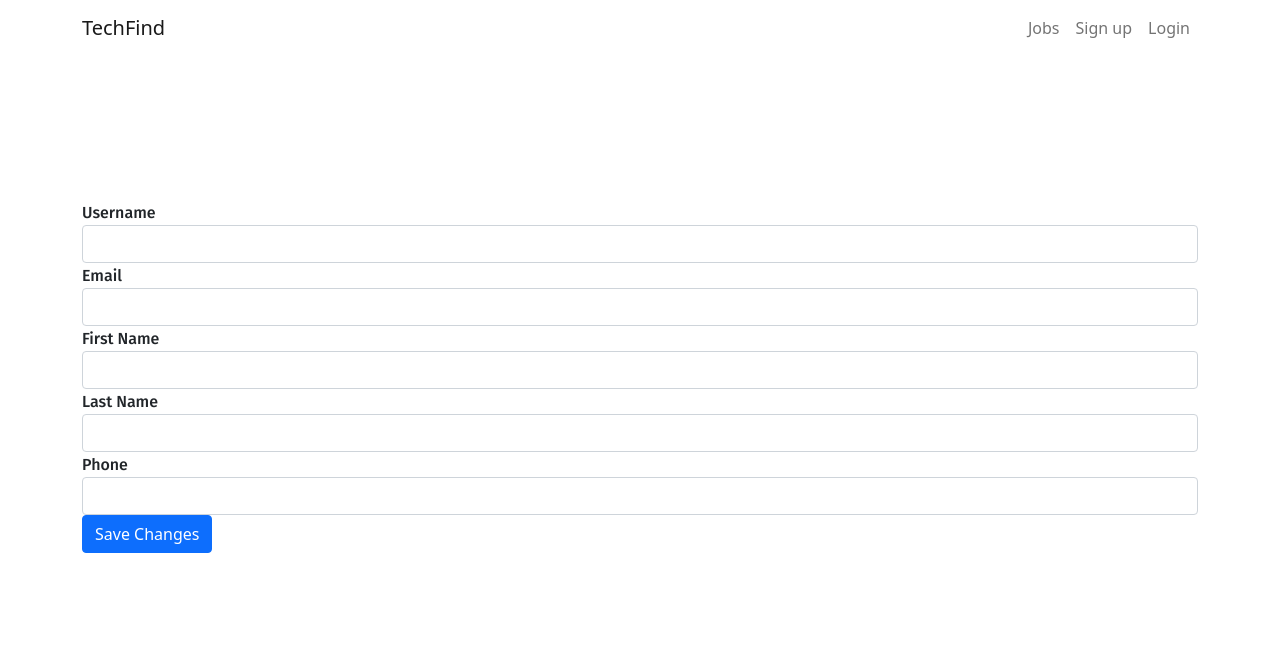
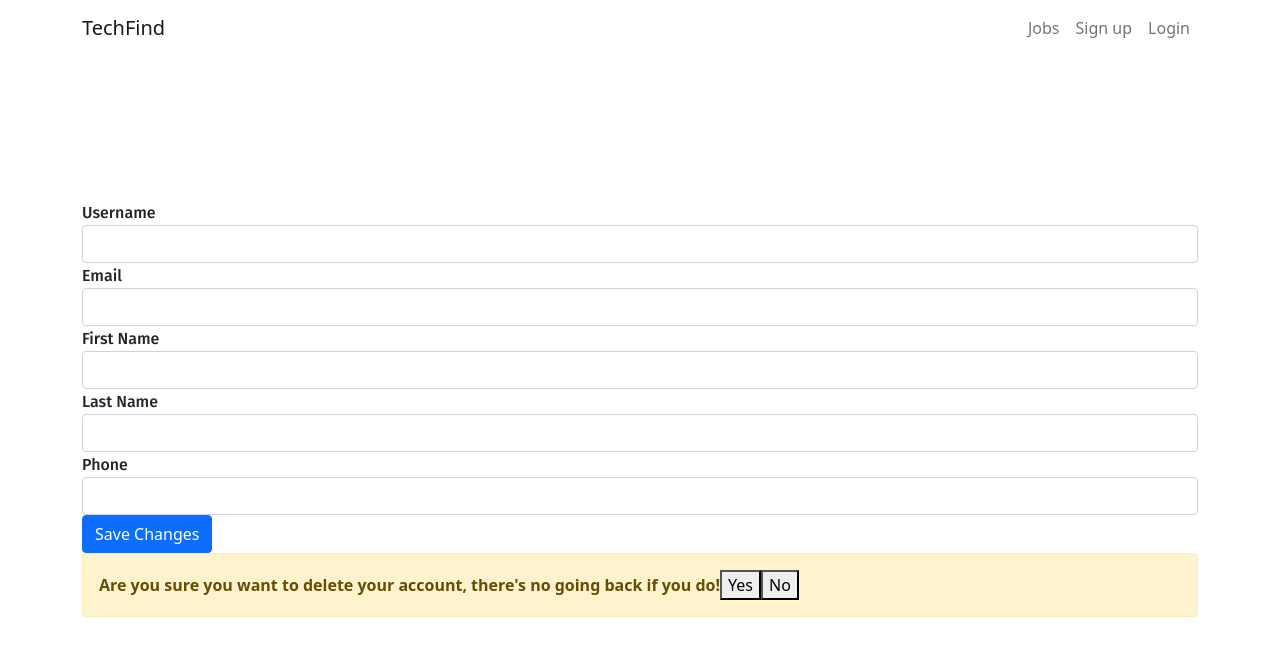
Before and after one commit to BJB-Team/TechFind-Frontend, a React (Create React App) app: page /finder-edit in a window 1280 px wide. Shown: the top 656 px of the page. Built offline with nearby package versions, Linux system fonts and the light colour scheme; no server answers.

Commit message:
added delete button and alert to edit page

```diff
--- a/src/components/FinderEdit.js
+++ b/src/components/FinderEdit.js
@@ -47,6 +47,12 @@ const FinderEdit = () => {
       </div>
 
       <Link to = "/finder-profile"><button type="submit" class="btn btn-primary">Save Changes</button></Link>
+
+      {/* Add a delete account button with an alert asking if they're sure*/}
+      <div className="alert alert-warning alert-dismissible fade show" role="alert">
+        <strong>Are you sure you want to delete your account, there's no going back if you do!</strong><button>Yes</button><button>No</button>
+      </div>
+
     </div>
   )
 }
```
